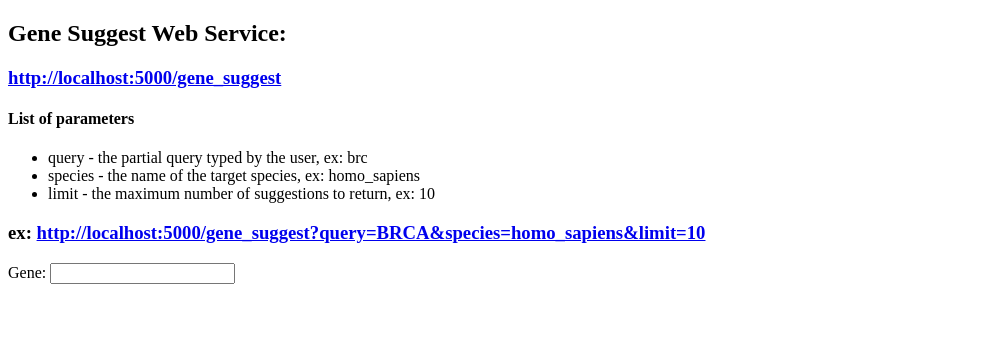
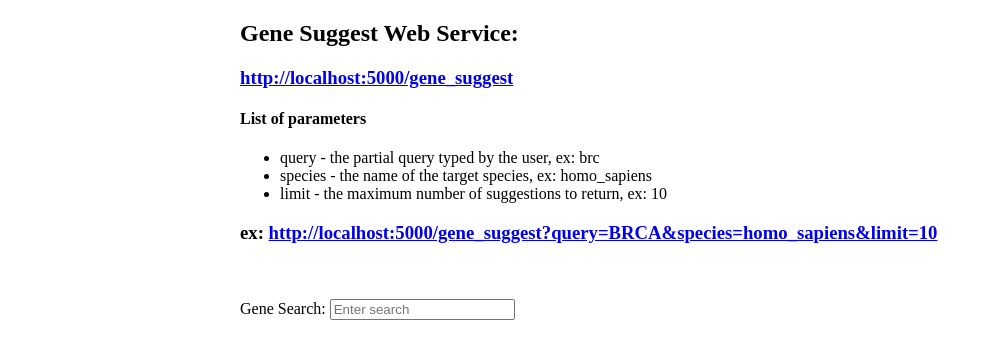
Before and after one commit to kandaj/ensembl_test, a website: page src/index.html in a window 1280 px wide. Shown: the whole page, without its empty margins (0-993 px from the left). Drawn offline with nearby package versions, Linux system fonts and the light colour scheme.

```diff
--- a/src/index.html
+++ b/src/index.html
@@ -19,13 +19,14 @@
                        }
                    });
                }
+               $( ".ui-helper-hidden-accessible" ).hide();
 
             });
         });
     </script>
 </head>
 <body>
-<div>
+<div style="margin: 0 auto;text-align: left;width: 800px;">
    <h2>Gene Suggest Web Service:</h2>
     <h3><a href="#">http://localhost:5000/gene_suggest</a></h3>
     <h4>List of parameters</h4>
@@ -36,9 +37,11 @@
     </ul>
     <h3>ex: <a href="http://localhost:5000/gene_suggest?query=BRCA&species=homo_sapiens&limit=10">http://localhost:5000/gene_suggest?query=BRCA&species=homo_sapiens&limit=10</a></h3>
 </div>
-<div class="ui-widget">
-    <label for="gene">Gene: </label>
-    <input id="gene">
+<br>
+<br>
+<div class="ui-widget" style="margin: 0 auto;text-align: left;width: 800px;">
+    <label for="gene">Gene Search: </label>
+    <input id="gene" placeholder="Enter search">
 </div>
 </body>
 </html>
```
Also changed, not shown: .travis.yml (added), README.md.
